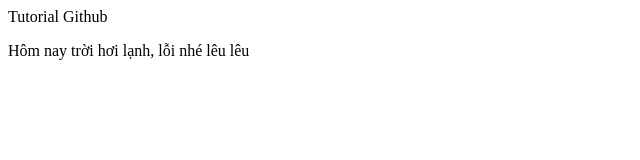
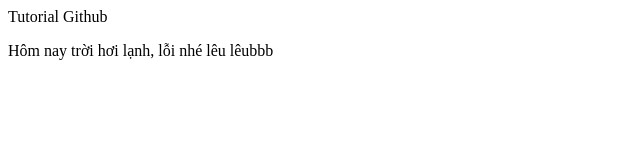
Before and after one commit to hoahoa69/html, a plain HTML site: page index.html in a window 1280 px wide. Shown: the full height of the page, 0-640 px from the left. Drawn offline with Linux system fonts and the light colour scheme.

Commit message:
Update index.html

```diff
--- a/index.html
+++ b/index.html
@@ -1,3 +1,3 @@
 <p>Tutorial Github</p>
 
-<p>Hôm nay trời hơi lạnh, lỗi nhé lêu lêu</p>
+<p>Hôm nay trời hơi lạnh, lỗi nhé lêu lêubbb</p>
```
